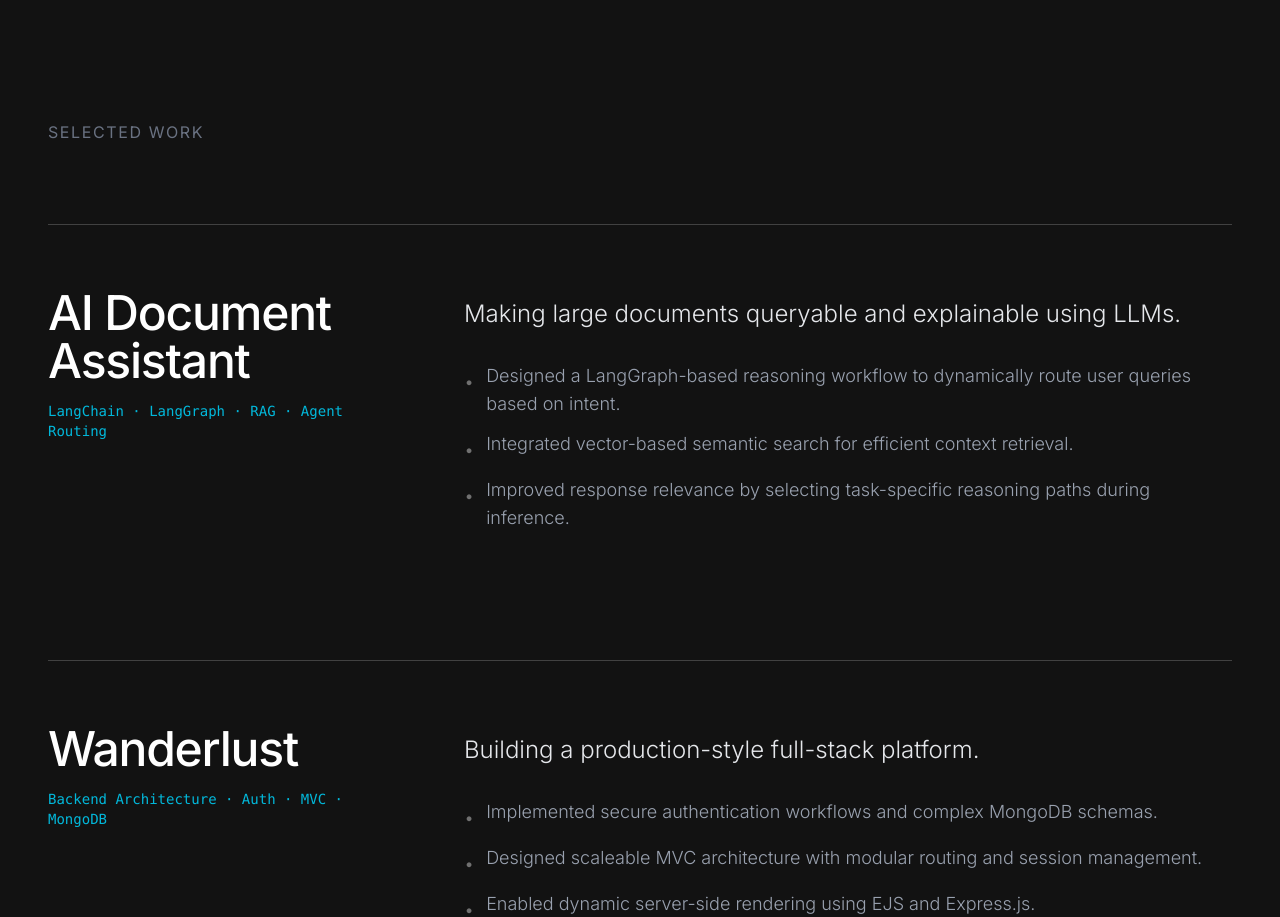
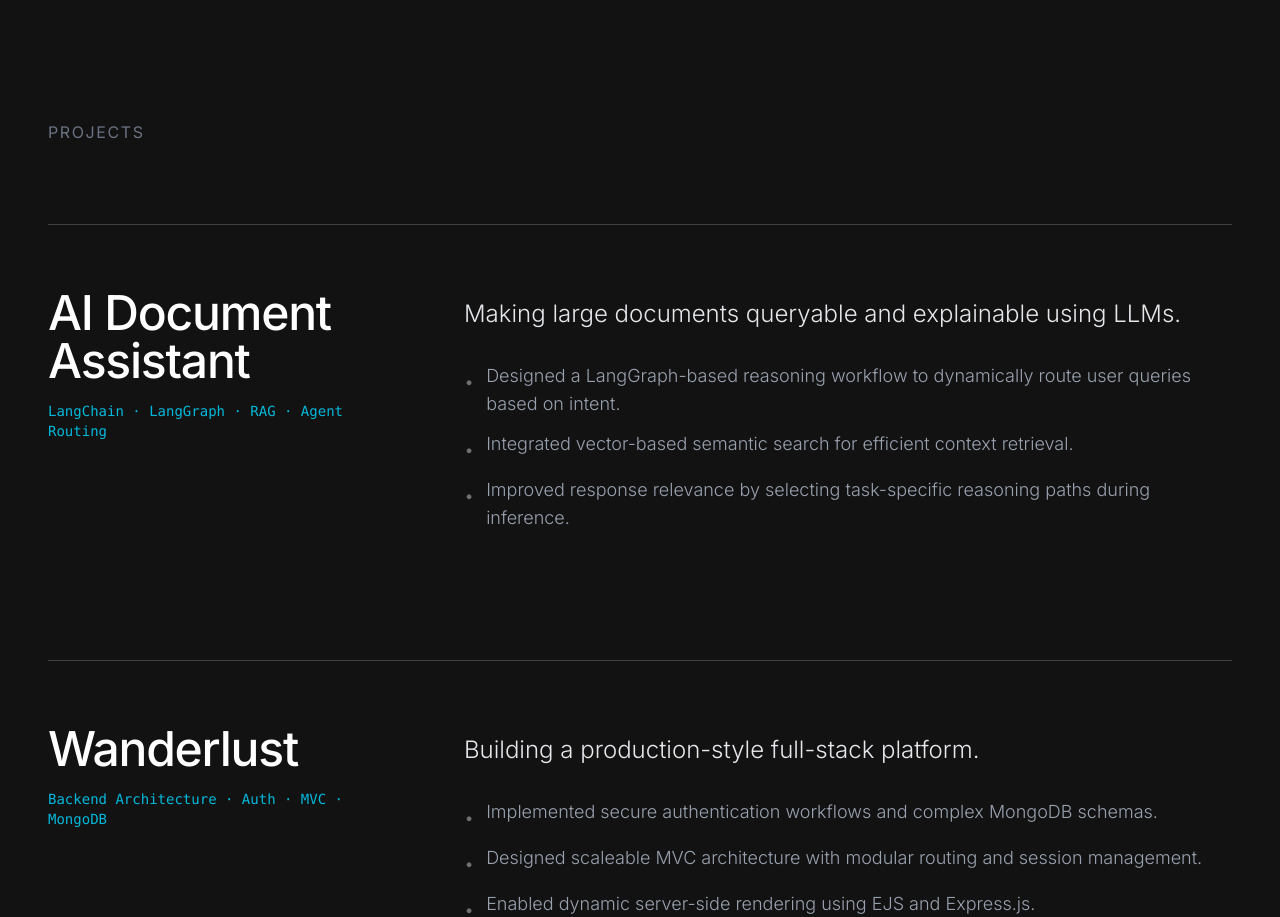
Before and after one commit to FaizJamal06/faiz-dev-portfolio, a Next.js app: page / in a window 1280 px wide. Shown: the part 4040-4957 px from the top of the page. Built offline with nearby package versions, Linux system fonts and the light colour scheme.

Commit message:
chore: rename Selected Work to Projects

```diff
--- a/components/Projects.tsx
+++ b/components/Projects.tsx
@@ -39,7 +39,7 @@ export default function Projects() {
     return (
         <section className="min-h-screen bg-[#121212] text-white py-24 md:py-40 px-6 md:px-12">
             <div className="max-w-7xl mx-auto">
-                <h3 className="text-sm md:text-base text-gray-500 uppercase tracking-widest mb-20">Selected Work</h3>
+                <h3 className="text-sm md:text-base text-gray-500 uppercase tracking-widest mb-20">Projects</h3>
 
                 <div className="flex flex-col gap-32">
                     {projects.map((p, i) => (
```
